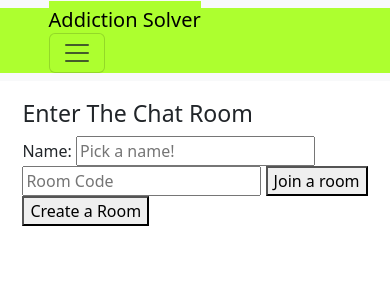
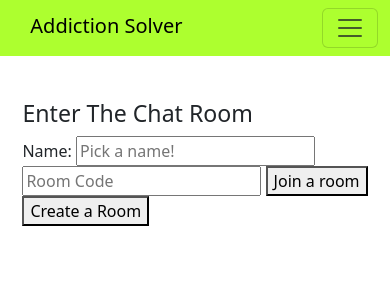
Before and after one commit to Samboja651/Addiction-Solver, a Flask app: page /help/peer-forum in a window 390 px wide. Shown: the top 300 px of the page. Run offline with Flask 3, Linux system fonts and the light colour scheme; a user stored in the database is signed in; data comes from the database, SQL or seed files in the repository; some libraries are stand-ins or nearby versions.

Commit message:
improved navbar responsivity

```diff
--- a/app/static/css/style.css
+++ b/app/static/css/style.css
@@ -38,9 +38,10 @@
 
 /* user story */
 .container{
-  margin-top: 125px;
+  padding-top: 125px;
   /* position: relative; */
 }
+
 
 .col{
     border: 2px solid black;
--- a/app/templates/help/base.html
+++ b/app/templates/help/base.html
@@ -5,7 +5,6 @@
     <meta name="viewport" content="width=device-width, initial-scale=1.0">
     <title>CHAT FEATURE</title>
     <link rel="stylesheet" href="{{ url_for('static', filename='css/peer-forum.css')}}">
-    <script src="https://cdnjs.cloudflare.com/ajax/libs/socket.io/4.0.1/socket.io.js" integrity="sha512-q/dWJ3kcmjBLU4Qc47E4A9kTB4m3wuTY7vkFJDTZKjTs8jhyGQnaUrxa0Ytd0ssMZhbNua9hE+E7Qv1j+DyZwA==" crossorigin="anonymous"></script>
 </head>
 <body>
     {% include "navigation.html" %}
--- a/app/templates/navigation.html
+++ b/app/templates/navigation.html
@@ -1,17 +1,18 @@
 <!DOCTYPE html>
 <link rel="stylesheet" href="{{ url_for('static', filename='css/style.css') }}">
 <link href="https://cdn.jsdelivr.net/npm/bootstrap@5.3.2/dist/css/bootstrap.min.css" rel="stylesheet" integrity="sha384-T3c6CoIi6uLrA9TneNEoa7RxnatzjcDSCmG1MXxSR1GAsXEV/Dwwykc2MPK8M2HN" crossorigin="anonymous">
+<script src="https://cdnjs.cloudflare.com/ajax/libs/socket.io/4.0.1/socket.io.js" integrity="sha512-q/dWJ3kcmjBLU4Qc47E4A9kTB4m3wuTY7vkFJDTZKjTs8jhyGQnaUrxa0Ytd0ssMZhbNua9hE+E7Qv1j+DyZwA==" crossorigin="anonymous"></script>
 
 <section id="navbar-1">
-    <nav class="navbar fixed-top navbar-expand-sm bg-body-tertiary test">
-        <div class="container-fluid">
-            <div class="system-title">
-                <span class="navbar-brand mb-0 h1">Addiction Solver</span>
-                <button class="navbar-toggler" type="button" data-bs-toggle="collapse" data-bs-target="#navbarSupportedContent" aria-controls="navbarSupportedContent" aria-expanded="false" aria-label="Toggle navigation">
-                    <span class="navbar-toggler-icon"></span>
-                </button>
-            </div>
-            <div class="collapse navbar-collapse" id="navbarSupportedContent">
+    <nav class="navbar fixed-top navbar-expand-sm test">
+        <div class="container-fluid" >
+            <!-- <div class="system-title"> -->
+            <span class="navbar-brand mb-0 h1" style="padding-top: 0px; margin-left: 5%;">Addiction Solver</span>
+            <button class="navbar-toggler" type="button" data-bs-toggle="collapse" data-bs-target="#navbarSupportedContent" aria-controls="navbarSupportedContent" aria-expanded="false" aria-label="Toggle navigation">
+                <span class="navbar-toggler-icon"></span>
+            </button>
+
+            <div class="collapse navbar-collapse " id="navbarSupportedContent">
                 <ul class="navbar-nav me-auto mb-2 mb-lg-0 customize">
                     {% if g.user %}
                         <!-- only for logged in user -->
@@ -58,4 +59,4 @@
 
 </section>
 
-<script src="https://cdn.jsdelivr.net/npm/bootstrap@5.3.2/dist/js/bootstrap.bundle.min.js" integrity="sha384-C6RzsynM9kWDrMNeT87bh95OGNyZPhcTNXj1NW7RuBCsyN/o0jlpcV8Qyq46cDfL" crossorigin="anonymous"></script>
+<!-- <script src="https://cdn.jsdelivr.net/npm/bootstrap@5.3.2/dist/js/bootstrap.bundle.min.js" integrity="sha384-C6RzsynM9kWDrMNeT87bh95OGNyZPhcTNXj1NW7RuBCsyN/o0jlpcV8Qyq46cDfL" crossorigin="anonymous"></script> -->
```
